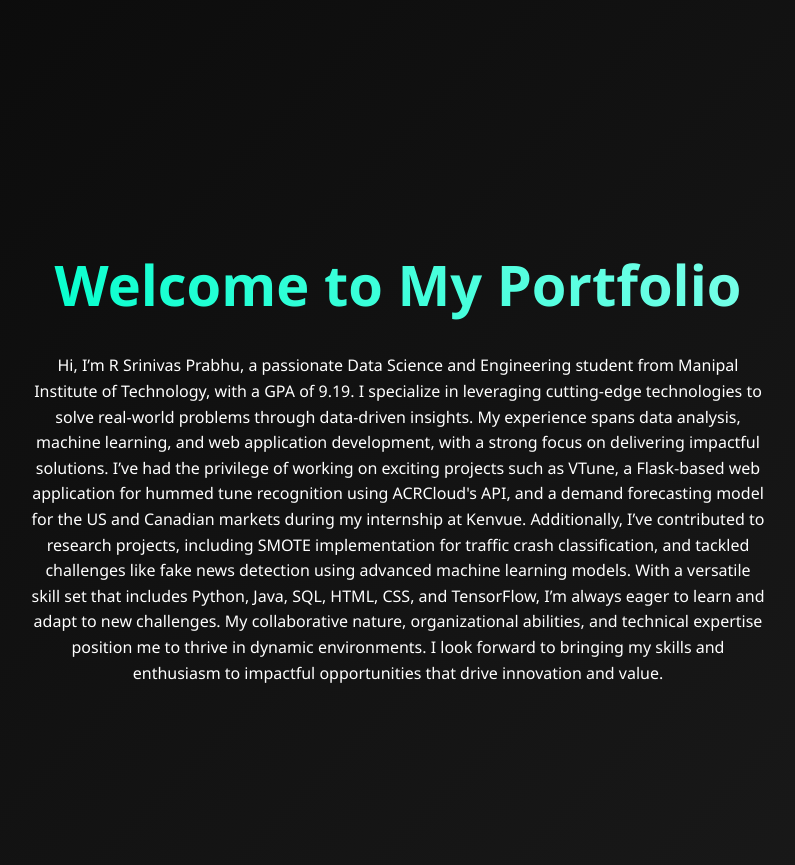
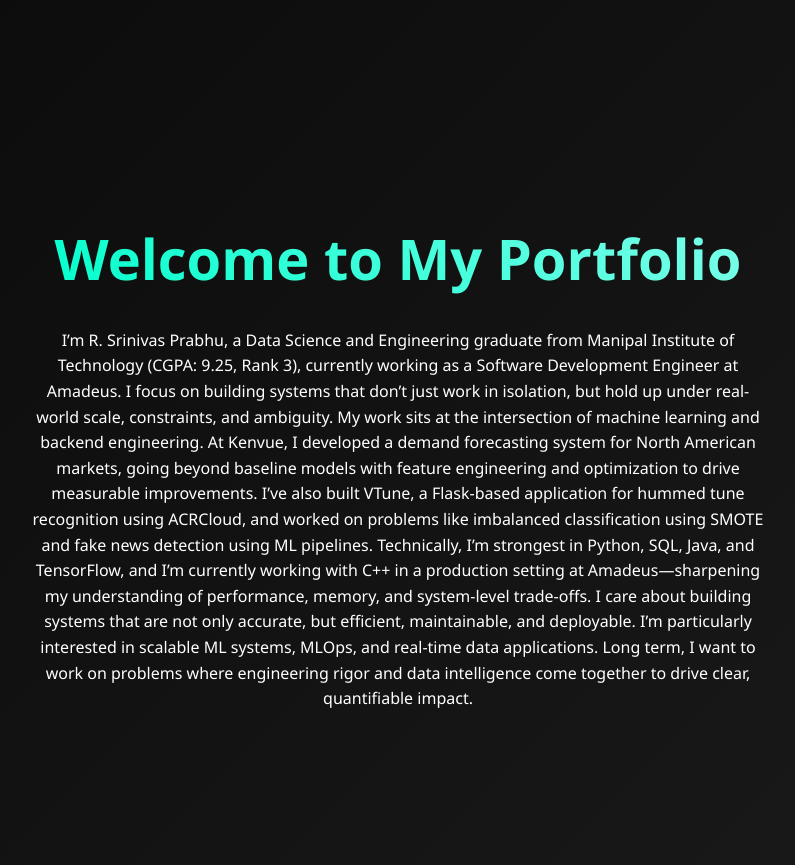
Before and after one commit to SieGe0701/portfolio, a Flask app: page / in a window 1280 px wide. Shown: the part 91-956 px from the top of the page, without its empty margins (242-1037 px from the left). Run offline with Flask 3, Linux system fonts and the light colour scheme; parts of the project's set-up code (start-up, migrations or seed data) failed here and were passed over.

Commit message:
Update my intro

```diff
--- a/templates/index.html
+++ b/templates/index.html
@@ -29,13 +29,14 @@
         <div class="hero">
             <div class="hero-content">
                 <h1>Welcome to My Portfolio</h1>
-                <p>Hi, I’m R Srinivas Prabhu, a passionate Data Science and Engineering student from Manipal Institute of Technology, with a GPA of 9.19. I specialize in leveraging cutting-edge technologies to solve real-world problems through data-driven insights. My experience spans data analysis, machine learning, and web application development, with a strong focus on delivering impactful solutions.
+                <p>I’m R. Srinivas Prabhu, a Data Science and Engineering graduate from Manipal Institute of Technology (CGPA: 9.25, Rank 3), currently working as a Software Development Engineer at Amadeus. I focus on building systems that don’t just work in isolation, but hold up under real-world scale, constraints, and ambiguity.
 
-                    I’ve had the privilege of working on exciting projects such as VTune, a Flask-based web application for hummed tune recognition using ACRCloud's API, and a demand forecasting model for the US and Canadian markets during my internship at Kenvue. Additionally, I’ve contributed to research projects, including SMOTE implementation for traffic crash classification, and tackled challenges like fake news detection using advanced machine learning models.
+My work sits at the intersection of machine learning and backend engineering. At Kenvue, I developed a demand forecasting system for North American markets, going beyond baseline models with feature engineering and optimization to drive measurable improvements. I’ve also built VTune, a Flask-based application for hummed tune recognition using ACRCloud, and worked on problems like imbalanced classification using SMOTE and fake news detection using ML pipelines.
 
-                    With a versatile skill set that includes Python, Java, SQL, HTML, CSS, and TensorFlow, I’m always eager to learn and adapt to new challenges. My collaborative nature, organizational abilities, and technical expertise position me to thrive in dynamic environments.
+Technically, I’m strongest in Python, SQL, Java, and TensorFlow, and I’m currently working with C++ in a production setting at Amadeus—sharpening my understanding of performance, memory, and system-level trade-offs. I care about building systems that are not only accurate, but efficient, maintainable, and deployable.
 
-                    I look forward to bringing my skills and enthusiasm to impactful opportunities that drive innovation and value.</p>
+I’m particularly interested in scalable ML systems, MLOps, and real-time data applications. Long term, I want to work on problems where engineering rigor and data intelligence come together to drive clear, quantifiable impact.
+</p>
             </div>
         </div>
     </main>
```
